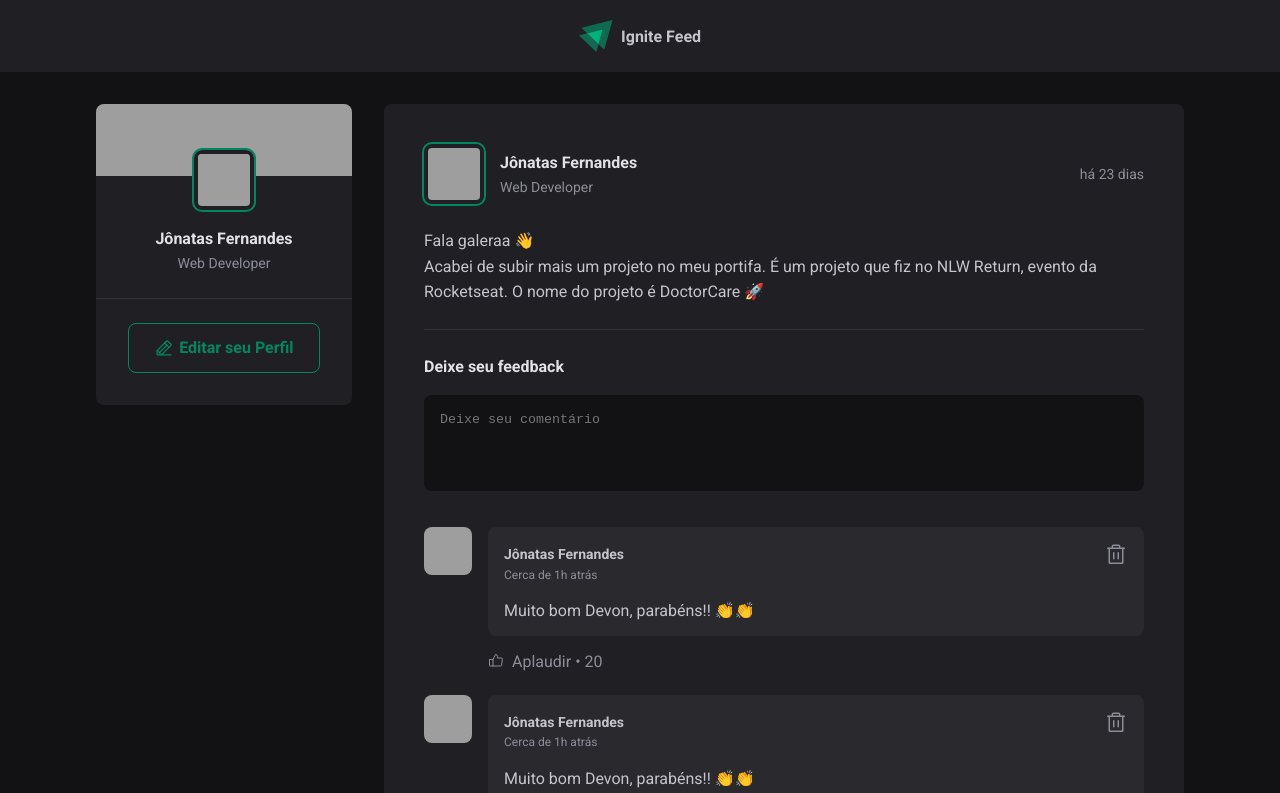
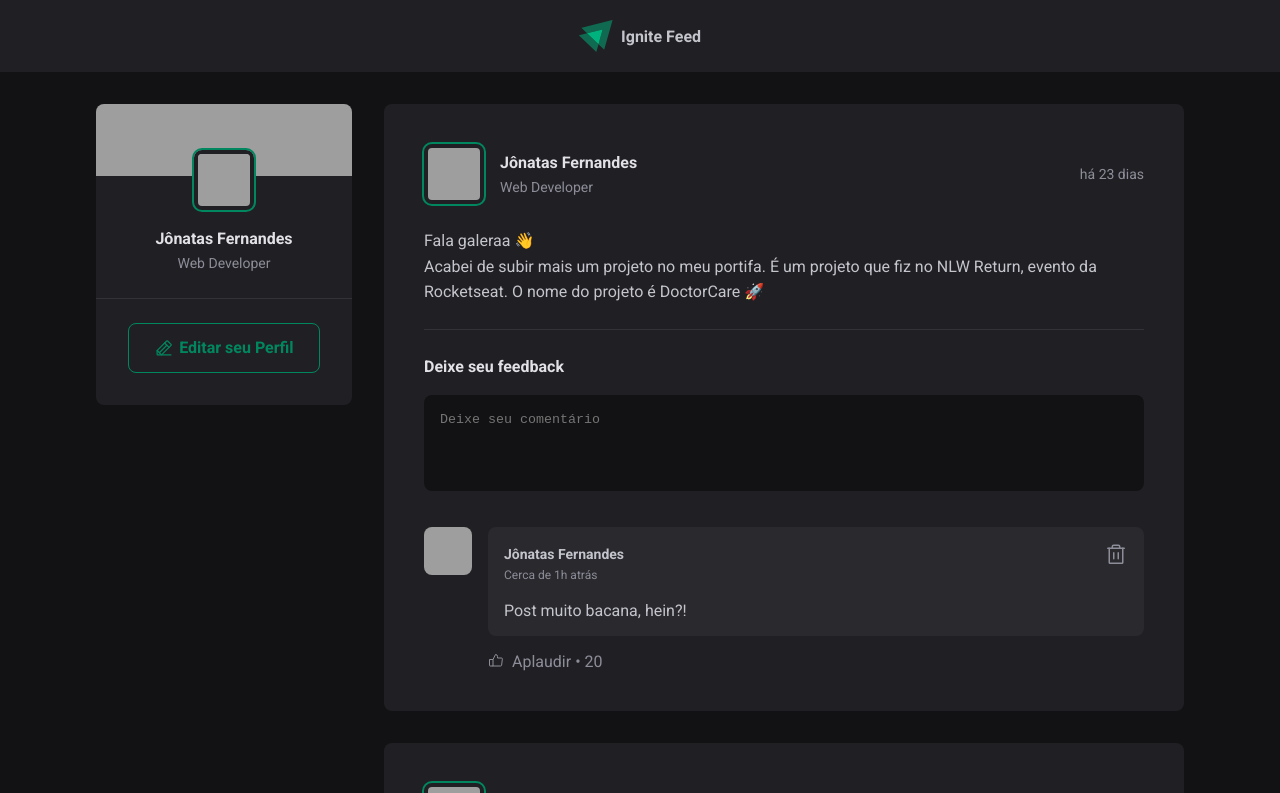
Before and after one commit to Jonatas-JS/Trilha-React-JS-2022, a React (Vite) app in the folder 01-fundamentos-reactjs/: page / in a window 1280 px wide. Shown: the top 793 px of the page. Built offline with nearby package versions, Linux system fonts and the light colour scheme; grey boxes are pictures that could not be loaded.

Commit message:
Config do Post

```diff
--- a/01-fundamentos-reactjs/src/components/Comment.jsx
+++ b/01-fundamentos-reactjs/src/components/Comment.jsx
@@ -4,7 +4,7 @@ import { ThumbsUp } from 'phosphor-react'
 import { Avatar } from './Avatar'
 import styles from './Comment.module.css'
 
-export function Comment() {
+export function Comment({ content }) {
   return (
     <div className={styles.comment}>
       <Avatar hasBorder={false} src="https://github.com/Jonatas-JS.png" />
@@ -22,7 +22,7 @@ export function Comment() {
             </button>
           </header>
 
-          <p>Muito bom Devon, parabéns!! 👏👏</p>
+          <p>{content}</p>
         </div>
 
         <footer>
--- a/01-fundamentos-reactjs/src/components/Post.jsx
+++ b/01-fundamentos-reactjs/src/components/Post.jsx
@@ -14,8 +14,7 @@ import styles from './Post.module.css'
 export function Post({ author, publisheAt, content }) {
   // useState() retorna duas posições, um Array numérico, e, recebe uma function para alterar o valor da variável de comentários
   const [comments, setComments] = useState([
-    1,
-    2,
+    'Post muito bacana, hein?!'
   ])
 
   // (onde está a data á ser tratada, "formatoDia 'string qualquer' formatoMês 'string qualquer' formatoHora:formatoMinuto'string qualquer'" )
@@ -31,7 +30,12 @@ export function Post({ author, publisheAt, content }) {
   function handleCreateNewComment() {
     // o comportamento padrão do onSubmit() é redirecionar para outro página, o event.preventDefault() evita isso
     event.preventDefault()
-    setComments([...comments, comments.length+1])
+
+    const newCommentText = event.target.comment.value
+
+    setComments([...comments, newCommentText])
+
+    event.target.comment.value = ''
   }
 
   return (
@@ -65,7 +69,9 @@ export function Post({ author, publisheAt, content }) {
       <form onSubmit={handleCreateNewComment} className={styles.commentForm}>
         <strong>Deixe seu feedback</strong>
 
-        <textarea placeholder="Deixe seu comentário"
+        <textarea
+        name="comment"
+        placeholder="Deixe seu comentário"
         />
 
         <footer>
@@ -79,7 +85,7 @@ export function Post({ author, publisheAt, content }) {
               return <Comment />
             })} */}
        {comments.map(comment => {
-        return <Comment />
+        return <Comment content={comment} />
        })}
       </div>
     </article>
```
